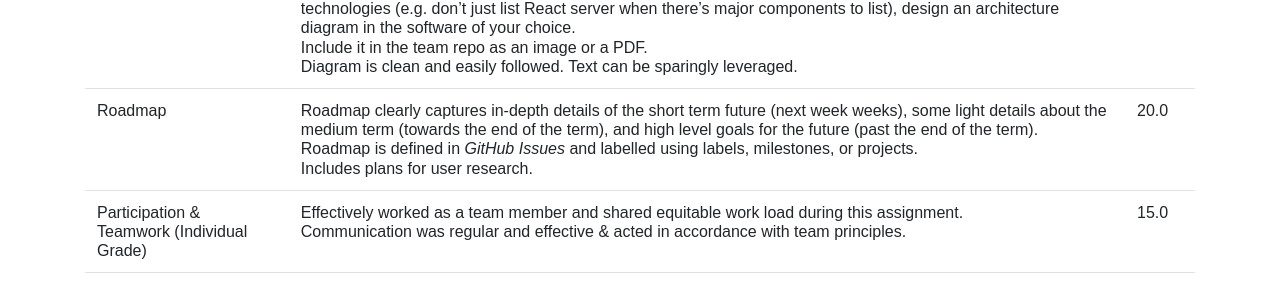
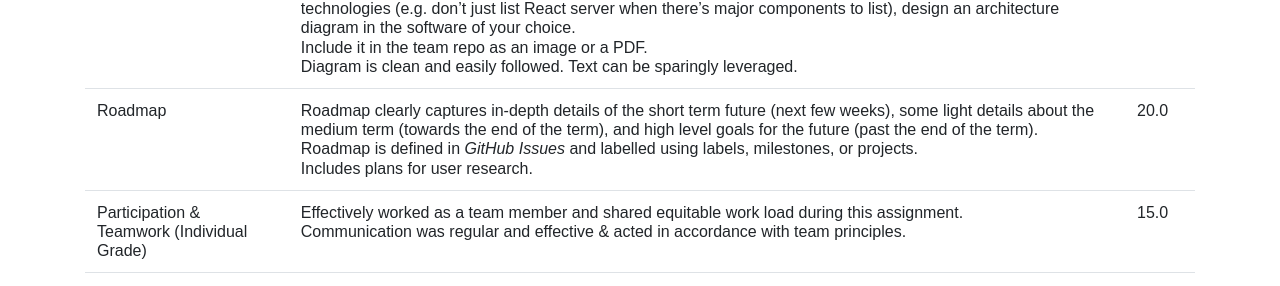
Before and after one commit to dcsil/CSC491, a Jekyll site: the page built from assignments/a3.md, in a window 1280 px wide and 900 px high, scrolled down 3276 px. Shown: the part 158-444 px from the top of the window. Built offline with Jekyll 4.4.1, drawn with Linux system fonts in a browser that asks for light colours; our own code applies the rules of GitHub Pages for plain Markdown files.

Commit message:
fix typo

```diff
--- a/assignments.yml
+++ b/assignments.yml
@@ -90,7 +90,7 @@ team:
       worth: 20.0
     - section: Roadmap
       description: |
-        Roadmap clearly captures in-depth details of the short term future (next week weeks), some light details about the medium term (towards the end of the term), and high level goals for the future (past the end of the term).
+        Roadmap clearly captures in-depth details of the short term future (next few weeks), some light details about the medium term (towards the end of the term), and high level goals for the future (past the end of the term).
         Roadmap is defined in _GitHub Issues_ and labelled using labels, milestones, or projects.
         Includes plans for user research.
       worth: 20.0
--- a/assignments/a3.md
+++ b/assignments/a3.md
@@ -107,7 +107,7 @@ Release bodies must include:
 | Use Cases  | {::nomarkdown}<ul><li>Describes 3-6 use cases that provide adequate complexity to showcase the teams skills</li><li>Use cases are well defined and recorded on the Github team repo</li><li>Illustrates UI with low fidelity sketches where applicable</li><li>Teaching Staff will approve use cases after submission. Use case approval will not affect grade, but students may be required to re-write some use cases if not approved.</li></ul>{:/} | 25.0 |
 | Stack Decisions  | Team describes the main technologies the team intends to use in the Github team repo. For every technology, there is also a decision record.<br>Each decision provides thoughtful rhetoric on why this is a good decision for the team, leveraging ideas and concepts presented in lectures. | 20.0 |
 | Architecture Diagram  | Incorparting all parts of the technologies in your Stack Decisions and adding adequate detail inside of those technologies (e.g. don't just list React server when there's major components to list), design an architecture diagram in the software of your choice.<br>Include it in the team repo as an image or a PDF.<br>Diagram is clean and easily followed. Text can be sparingly leveraged. | 20.0 |
-| Roadmap  | Roadmap clearly captures in-depth details of the short term future (next week weeks), some light details about the medium term (towards the end of the term), and high level goals for the future (past the end of the term).<br>Roadmap is defined in _GitHub Issues_ and labelled using labels, milestones, or projects.<br>Includes plans for user research. | 20.0 |
+| Roadmap  | Roadmap clearly captures in-depth details of the short term future (next few weeks), some light details about the medium term (towards the end of the term), and high level goals for the future (past the end of the term).<br>Roadmap is defined in _GitHub Issues_ and labelled using labels, milestones, or projects.<br>Includes plans for user research. | 20.0 |
 | Participation & Teamwork (Individual Grade) | Effectively worked as a team member and shared equitable work load during this assignment.<br>Communication was regular and effective & acted in accordance with team principles. | 15.0 |
 | | **Total:** | 100 |
 
```
